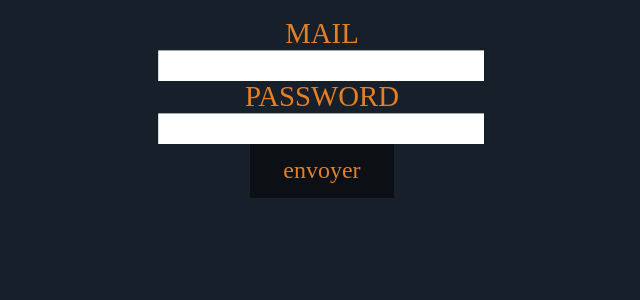
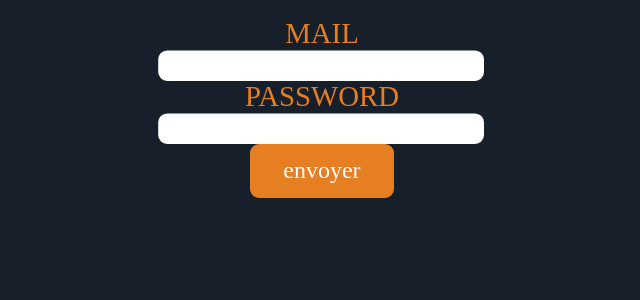
Before and after one commit to Lun4rIum/physhing, a Flask app: page / in a window 1280 px wide; the page is wider, and only the part inside the window is pictured. Shown: the top 300 px of that part, without its empty margins (318-958 px from the left). Run offline with Flask 2, Linux system fonts and the light colour scheme; some libraries are stand-ins or nearby versions; some web fonts are replaced.

Commit message:
Update style.css

```diff
--- a/static/css/style.css
+++ b/static/css/style.css
@@ -26,7 +26,7 @@ body
 {
 
     display: block;
-
+    border-radius: 5px;
     margin-left: auto;
     margin-right: auto;
     border: none;
@@ -35,7 +35,7 @@ body
 .pass
 {
     display: block;
-
+    border-radius: 5px;
     margin-left: auto;
     margin-right: auto;
     border: none;
@@ -54,10 +54,14 @@ body
     font-family: "Motoya";
     width: 80px;
     height: 30px;
-    background-color:  #0c1015 ;
-    color: #e67e22;
+
     align-items: center;
+    background-color:#e67e22;
+    border-radius: 5px;
+    color: white;
     -webkit-appearance: none;
+
+
 
 
 
@@ -69,9 +73,11 @@ body
     text-align:center;
     margin-left: auto;
     margin-right: auto;
-    background-color:#e67e22;
+    border-radius: 5px;
+    background-color:  #0c1015 ;
+    color: #e67e22;
     transition: 0.2s;
-    color: white;
+
 
 }
 
```
